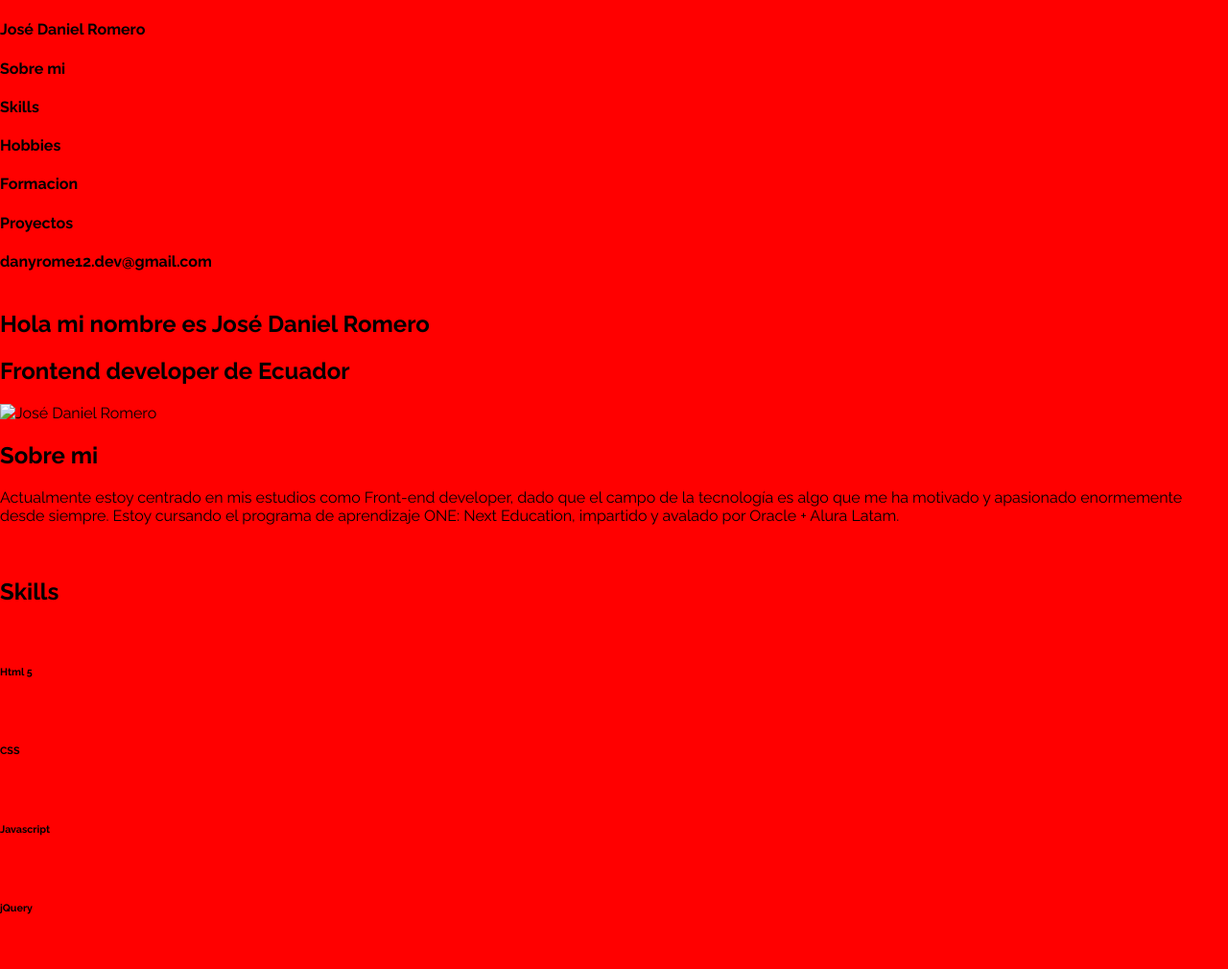
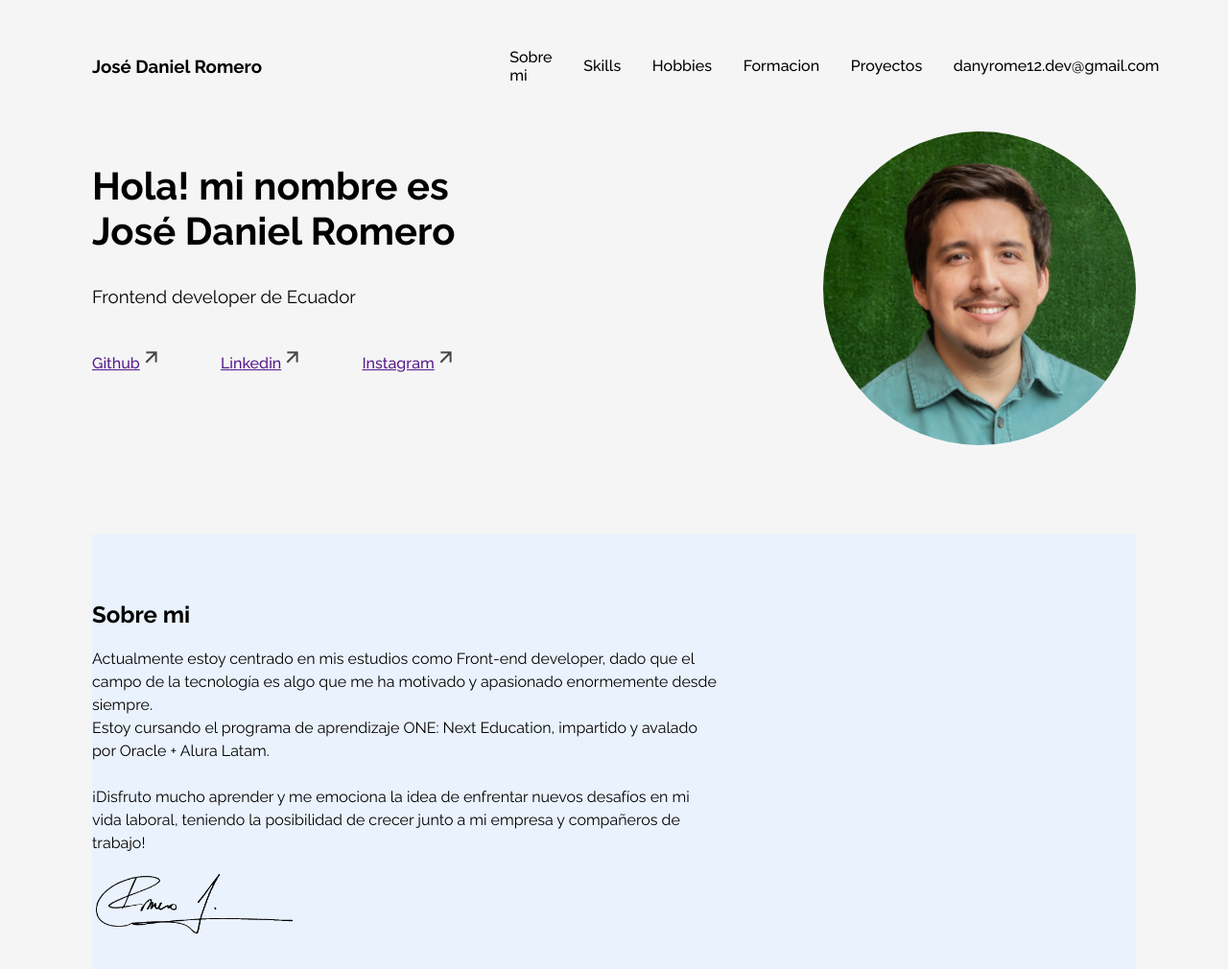
Before and after one commit to JoseDanielRomero/Challenge-Oracle-ONE-Portafolio, a plain HTML site: page index.html in a window 1280 px wide. Shown: the top 1010 px of the page at 96% size. Drawn offline with Linux system fonts and the light colour scheme.

Commit message:
Se agregaron imagenes utiles para el proyecto, asi mismo se realizo avances en el CSS

```diff
--- a/index.html
+++ b/index.html
@@ -14,59 +14,64 @@
     <div class="container">
         <header>
             <div class="logo-box">
-                <h4>José Daniel Romero</h4>
+                <h3 class="logo">José Daniel Romero</h3>
             </div>
             <nav>
-                <h4>Sobre mi</h4>
-                <h4>Skills</h4>
-                <h4>Hobbies</h4>
-                <h4>Formacion</h4>
-                <h4>Proyectos</h4>
-                <h4>danyrome12.dev@gmail.com</h4>
+                <h4 class="nav-items nav-bar">Sobre mi</h4>
+                <h4 class="nav-items nav-bar">Skills</h4>
+                <h4 class="nav-items nav-bar">Hobbies</h4>
+                <h4 class="nav-items nav-bar">Formacion</h4>
+                <h4 class="nav-items nav-bar">Proyectos</h4>
+                <h4 class="nav-items nav-bar">danyrome12.dev@gmail.com</h4>
             </nav>
         </header>
         <main>
             <article class="intro-section">
                 <div class="title-box">
-                    <h1>Hola mi nombre es José Daniel Romero</h1>
-                    <h2>Frontend developer de Ecuador</h2>
+                    <h1 class="intro-section-title">Hola! mi nombre es<br> José Daniel Romero</h1>
+                    <h3 class="intro-section-subtitle">Frontend developer de Ecuador</h3>
+                    <section class="shortcuts-links">
+                        <a title="Github" href="" class="shortcuts" target="_blank"><h4 class="nav-items">Github<img src="arrow_back_black_24dp 1.png"/></h4></a>
+                        <a title="Linkedin" href="" class="shortcuts" target="_blank"><h4 class="nav-items">Linkedin<img src="arrow_back_black_24dp 1.png"/></h4></a>
+                        <a title="Instagram" href="" class="shortcuts" target="_blank"><h4 class="nav-items">Instagram<img src="arrow_back_black_24dp 1.png"/></h4></a>
+                    </section>
                 </div>
                 <div class="photo-box">
-                    <img class="photo-jose-romero" alt="José Daniel Romero"/>
+                    <img class="photo-jose-romero" src="profile-photo.jpg" alt="José Daniel Romero"/>
                 </div>
             </article>
             <article class="about-me-section">
                 <section class="aboutme-section-box">
                     <h2 class="section-title left">Sobre mi</h2>
-                    <p class="aboutme-section-text">Actualmente estoy centrado en mis estudios como Front-end developer, dado que el campo de la tecnología es algo que me ha motivado y apasionado enormemente desde siempre. Estoy cursando el programa de aprendizaje ONE: Next Education, impartido y avalado por Oracle + Alura Latam.</p>
-                    <img class="sign-image"/>
+                    <p class="aboutme-section-text">Actualmente estoy centrado en mis estudios como Front-end developer, dado que el campo de la tecnología es algo que me ha motivado y apasionado enormemente desde siempre. <br>Estoy cursando el programa de aprendizaje ONE: Next Education, impartido y avalado por Oracle + Alura Latam.<br><br> ¡Disfruto mucho aprender y me emociona la idea de enfrentar nuevos desafíos en mi vida laboral, teniendo la posibilidad de crecer junto a mi empresa y compañeros de trabajo!</p>
+                    <img class="sign-image" src="sign.png"/>
                 </section>
             </article>
             <article class="skills-section">
                 <h2 class="section-title center">Skills</h2>
                 <section class="ability-list-container">
                     <div class="ability-box">
-                        <img class="ability-box-icon"/>
+                        <img class="ability-box-icon" src="html-5.png"/>
                         <h6 class="ability-box-name">Html 5</h6>
                     </div>
                     <div class="ability-box">
-                        <img class="ability-box-icon"/>
+                        <img class="ability-box-icon" src="css.png"/>
                         <h6 class="ability-box-name">CSS</h6>
                     </div>
                     <div class="ability-box">
-                        <img class="ability-box-icon"/>
+                        <img class="ability-box-icon" src="js.png"/>
                         <h6 class="ability-box-name">Javascript</h6>
                     </div>
                     <div class="ability-box">
-                        <img class="ability-box-icon"/>
+                        <img class="ability-box-icon" src="jquery-logo-svgrepo-com.png"/>
                         <h6 class="ability-box-name">jQuery</h6>
                     </div>
                     <div class="ability-box">
-                        <img class="ability-box-icon"/>
+                        <img class="ability-box-icon" src="atom.png"/>
                         <h6 class="ability-box-name">React</h6>
                     </div>
                     <div class="ability-box">
-                        <img class="ability-box-icon"/>
+                        <img class="ability-box-icon" src="git.png"/>
                         <h6 class="ability-box-name">Git</h6>
                     </div>
                 </section>
@@ -75,27 +80,27 @@
                 <h2 class="section-title center">Hobbies</h2>
                 <section class="ability-list-container">
                     <div class="ability-box">
-                        <img class="ability-box-icon"/>
+                        <img class="ability-box-icon" src="persona-de-libre-dedicacion.png"/>
                         <h6 class="ability-box-name">Navegar en internet</h6>
                     </div>
                     <div class="ability-box">
-                        <img class="ability-box-icon"/>
+                        <img class="ability-box-icon" src="avion.png"/>
                         <h6 class="ability-box-name">Viajar</h6>
                     </div>
                     <div class="ability-box">
-                        <img class="ability-box-icon"/>
+                        <img class="ability-box-icon" src="camara-fotografica.png"/>
                         <h6 class="ability-box-name">Tomar fotografías</h6>
                     </div>
                     <div class="ability-box">
-                        <img class="ability-box-icon"/>
+                        <img class="ability-box-icon" src="ver-la-pelicula.png"/>
                         <h6 class="ability-box-name">Ver series</h6>
                     </div>
                     <div class="ability-box">
-                        <img class="ability-box-icon"/>
+                        <img class="ability-box-icon" src="baloncesto.png"/>
                         <h6 class="ability-box-name">Jugar baloncesto</h6>
                     </div>
                     <div class="ability-box">
-                        <img class="ability-box-icon"/>
+                        <img class="ability-box-icon" src="ingles.png"/>
                         <h6 class="ability-box-name">Aprender inglés</h6>
                     </div>
                 </section>
@@ -181,8 +186,5 @@
         </main>
         <footer>Desarrollado por José Daniel Romero</footer>
     </div>
-
-
-
 </body>
 </html>
--- a/style.css
+++ b/style.css
@@ -14,7 +14,151 @@ html, body {
 .container {
     height: 500%;
     width: 100%;
-    background-color: red;
+    background-color: #F5F5F5;
+    display: flex;
+    flex-direction: column;
+    align-items: center;
+}
+
+header {
+    height: 10%;
+    width: 85%;
+    display: flex;
+    flex-direction: row;
+    align-items: center;
+    justify-content: space-between;
+}
+
+.logo-box {
+    width: 30%;
+}
+
+nav {
+    width: 60%;
+    display: flex;
+    flex-direction: row;
+    align-items: center;
+    justify-content: space-between;
+    gap: 5%;
+}
+
+.nav-items {
+    font-weight: 500;
+    transition: all .1s;
+}
+
+.nav-items.nav-bar:hover {
+    cursor: pointer;
+    color: #2A7AE4;
+}
+
+main {
+    height: 280%;
+    width: 85%;
     display: flex;
     flex-direction: column;
 }
+
+.intro-section {
+    height: 10.5%;
+    width: 100%;
+    display: flex;
+    flex-direction: row;
+    align-items: center;
+    margin-bottom: 1.5%;
+}
+
+.title-box {
+    height: 100%;
+    width: 70%;
+}
+
+.intro-section-title {
+    font-size: 2.5rem;
+}
+
+.intro-section-subtitle {
+    font-weight: 400;
+}
+
+.photo-box {
+    height: 100%;
+    width: 30%;
+}
+
+.photo-jose-romero {
+    width: 100%;
+    border-radius: 200px;
+}
+
+.shortcuts-links {
+    width: 50%;
+    display: flex;
+    flex-direction: row;
+    align-items: center;
+    justify-content: space-between;
+    gap: 5%;
+}
+
+.about-me-section {
+    height: 13%;
+    background-color: rgba(234, 242, 253, 1);
+    display: flex;
+    flex-direction: column;
+    justify-content: center;
+    margin-bottom: 1.5%;
+}
+
+.aboutme-section-box {
+    width: 60%;
+}
+
+.aboutme-section-text {
+    line-height: 1.5rem;
+}
+
+.sign-image {
+    height: 70px;
+    margin-bottom: 4%;
+}
+
+.skills-section, .hobbies-section {
+    height: 7%;
+    display: flex;
+    flex-direction: column;
+    justify-content: space-between;
+    margin-bottom: 1.5%;
+}
+
+.section-title.center {
+    text-align: center;
+}
+
+.ability-list-container {
+    height: 70%;
+    display: flex;
+    flex-direction: row;
+    align-items: center;
+    justify-content: space-between;
+}
+
+.ability-box {
+    height: 100%;
+    width: 15%;
+    background-color: white;
+    display: flex;
+    flex-direction: column;
+    align-items: flex-start;
+    justify-content: end;
+    padding: 15px 15px;
+    gap: 7px;
+}
+
+.ability-box-icon {
+    height: 50px;
+}
+
+.ability-box-name {
+    margin: 0;
+    font-size: .8rem;
+}
```
Also changed, not shown: arrow_back_black_24dp 1.png (added), atom.png (added), avion.png (added), baloncesto.png (added), camara-fotografica.png (added), css.png (added), git.png (added), html-5.png (added), ingles.png (added), jquery-logo-svgrepo-com.png (added), js.png (added), persona-de-libre-dedicacion.png (added), profile-photo.jpg (added), sign.png (added), 1 more files.
